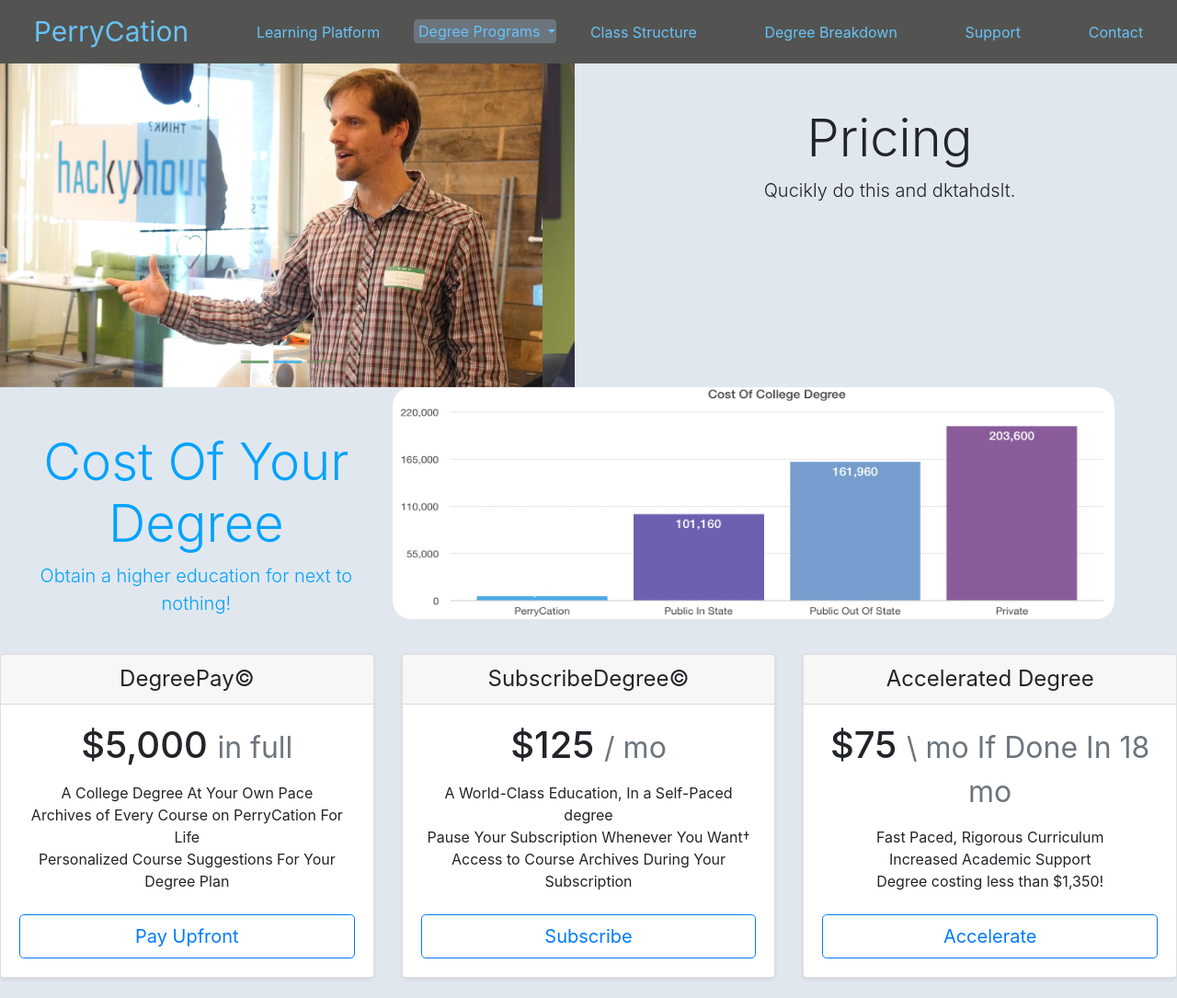
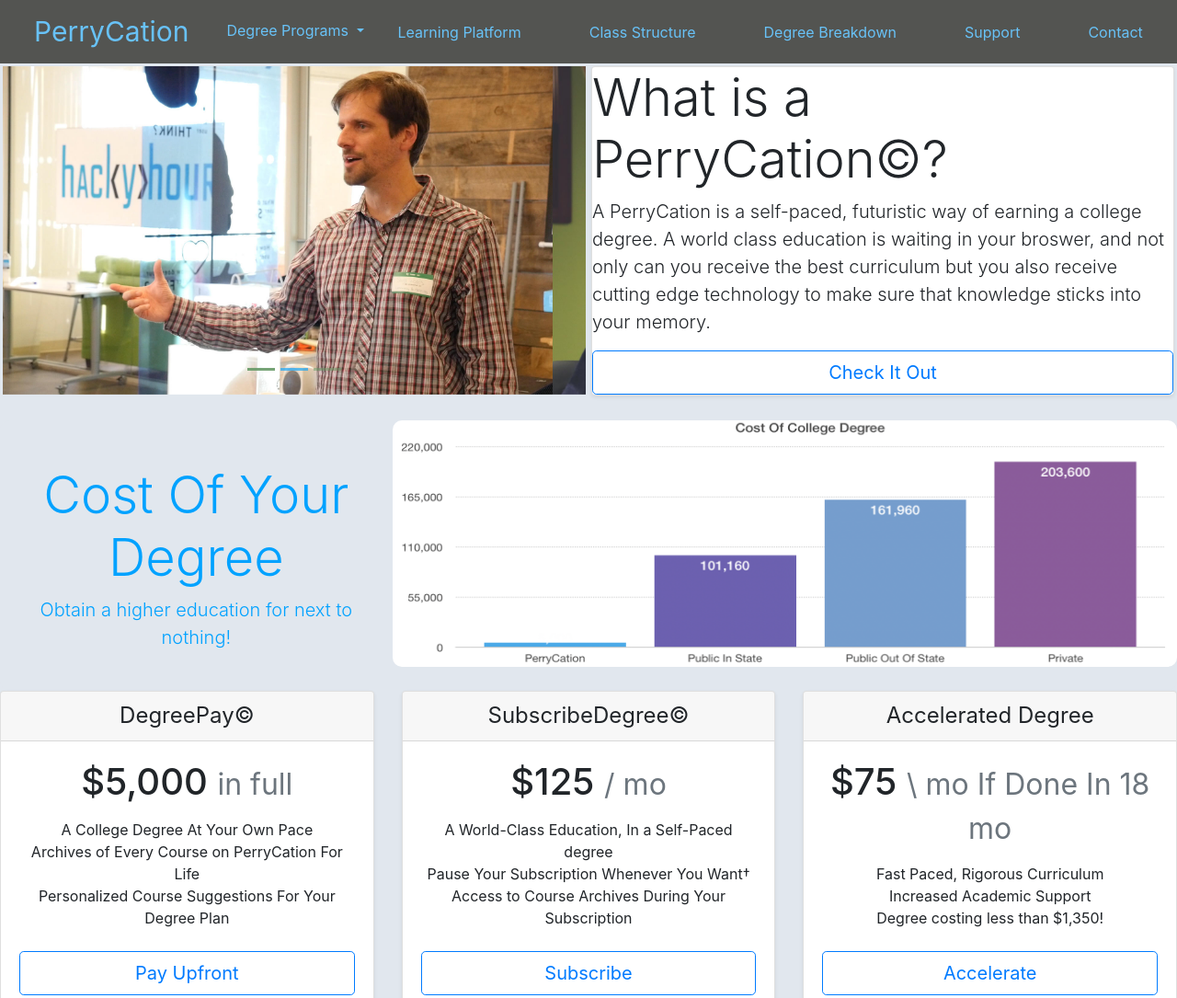
Before and after one commit to astoicnick/PerryCationStaticStorefront, a plain HTML site: page index.html in a window 1280 px wide. Shown: the top 1085 px of the page at 92% size. Drawn offline with nearby package versions, Linux system fonts and the light colour scheme.

Commit message:
Added blurb text

```diff
--- a/index.html
+++ b/index.html
@@ -27,9 +27,7 @@
     <nav id="navsticky" class="site-header sticky-top py-1">
         <div class="d-flex flex-column flex-md-row justify-content-between">
             <a href="index.html" class="py-2 Perrycation">PerryCation</a>
-            <a class="py-2 d-none d-md-inline-block" href="#">Learning Platform</a>
-            <!-- <div class="dropdown"> -->
-                <button class="btn btn-secondary dropdown-toggle" type="button" id="dropdownMenuButton" data-toggle="dropdown" aria-haspopup="true" aria-expanded="false">
+            <button class="btn btn-secondary dropdown-toggle" type="button" id="dropdownMenuButton" data-toggle="dropdown" aria-haspopup="true" aria-expanded="false">
                     Degree Programs
                 </button>
                     <div class="dropdown-menu" aria-labelledby="dropdownMenuButton">
@@ -37,7 +35,7 @@
                         <a class="dropdown-item" href="#">Computer Science</a>
                         <a class="dropdown-item" href="#">Education</a>
                 </div>
-            <!-- </div> -->
+            <a class="py-2 d-none d-md-inline-block" href="#">Learning Platform</a>
             <a class="py-2 d-none d-md-inline-block" href="#">Class Structure</a>
             <a class="py-2 d-none d-md-inline-block" href="#">Degree Breakdown</a>
             <a class="py-2 d-none d-md-inline-block" href="#">Support</a>
@@ -66,11 +64,20 @@
                     </div>
         </div>
         <div class="col">
-            <div class="pricing-header px-3 py-3 pt-md-5 pb-md-4 mx auto text-center">
-                <h1 class="display-4">Pricing</h1>
-                <p class="lead">Qucikly do this and dktahdslt.</p>
+            <div class="card mb-4 shadow-sm">
+                <!-- <div class="card-body"> -->
+                <div class="jumbotron-heading">
+                <h1 class="display-4">What is a PerryCation©?</h1>
+                <p class="lead">A PerryCation is a self-paced, futuristic way of earning a college degree.
+                    A world class education is waiting in your broswer, and not only can you receive the
+                    best curriculum but you also receive cutting edge technology to make sure that knowledge
+                    sticks into your memory.
+                </p>
+                <button class="btn btn-lg btn-block btn-outline-primary" type="button">Check It Out</button>
+
             </div>
         </div>
+    </div>
     </div>
     <div class="row pricingrow">
         <div class="col-4">
--- a/style.css
+++ b/style.css
@@ -14,6 +14,19 @@ button{
     padding-left: 4px;
     margin-top: 17px;
 }
+/* .card-body{
+    padding: 0px;
+} */
+#pricing {
+    margin: auto;
+}
+.row{
+    margin: 0 auto;
+}
+.col{
+    margin: 0 auto;
+    padding: 3px;
+}
 .dropdown-menu{
     background-color: rgba(58, 58, 54, 0.85);
     opacity: 100%;
@@ -26,7 +39,9 @@ button{
     background-color: rgba(58, 58, 54, 0.85);
 }
 .dropdown-toggle{
+    border: none;
     color: rgb(104, 194, 247);
+    background-color: rgba(58, 58, 54, 0);
 }
 .dropdown btn{
     color: rgb(104, 194, 247);
@@ -41,14 +56,14 @@ dropdown-toggle{
     margin: 0px auto;
 }
 .col-8 img{
-    width: 92%;
-    height: 87%;
-    border-radius: 20px;
+    width: 100%;
+    height: 91%;
+    border-radius: 10px;
     border-width: 10px;
     border-color: rgba(58, 58, 54, 0.85);
 }
 .pricingrow {
-    border-radius: 20px;
+    border-radius: 10px;
     border-width: 10px;
     border-color: rgba(58, 58, 54, 0.85);
     padding-bottom: 0px;
@@ -78,7 +93,7 @@ padding: 0;
 }
 #whole {
     padding: 0px;
-    margin: 0px;
+    margin: 0px auto    ;
     background-color: rgb(225, 231, 238);
 }
 .carousel {
```
